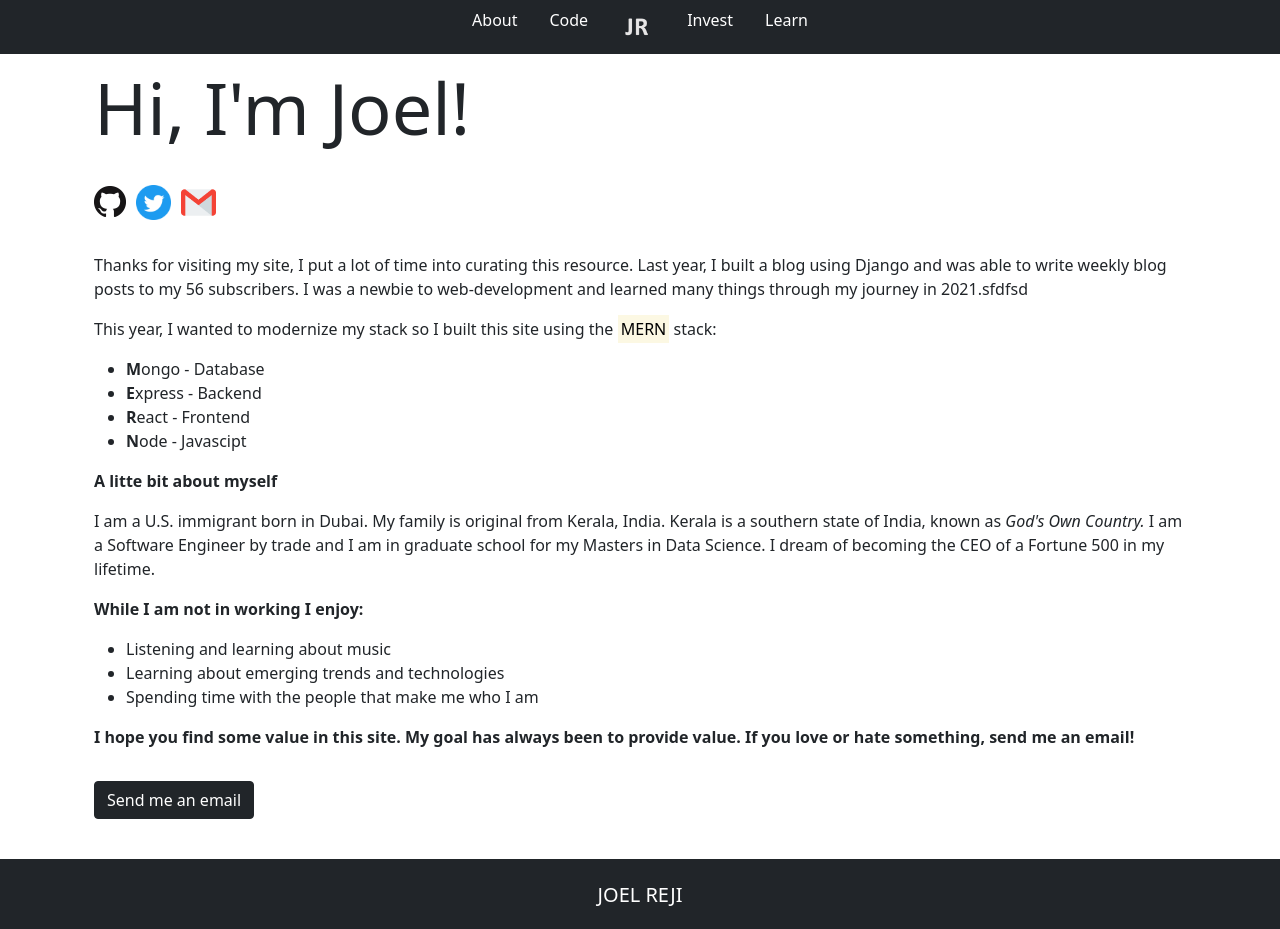
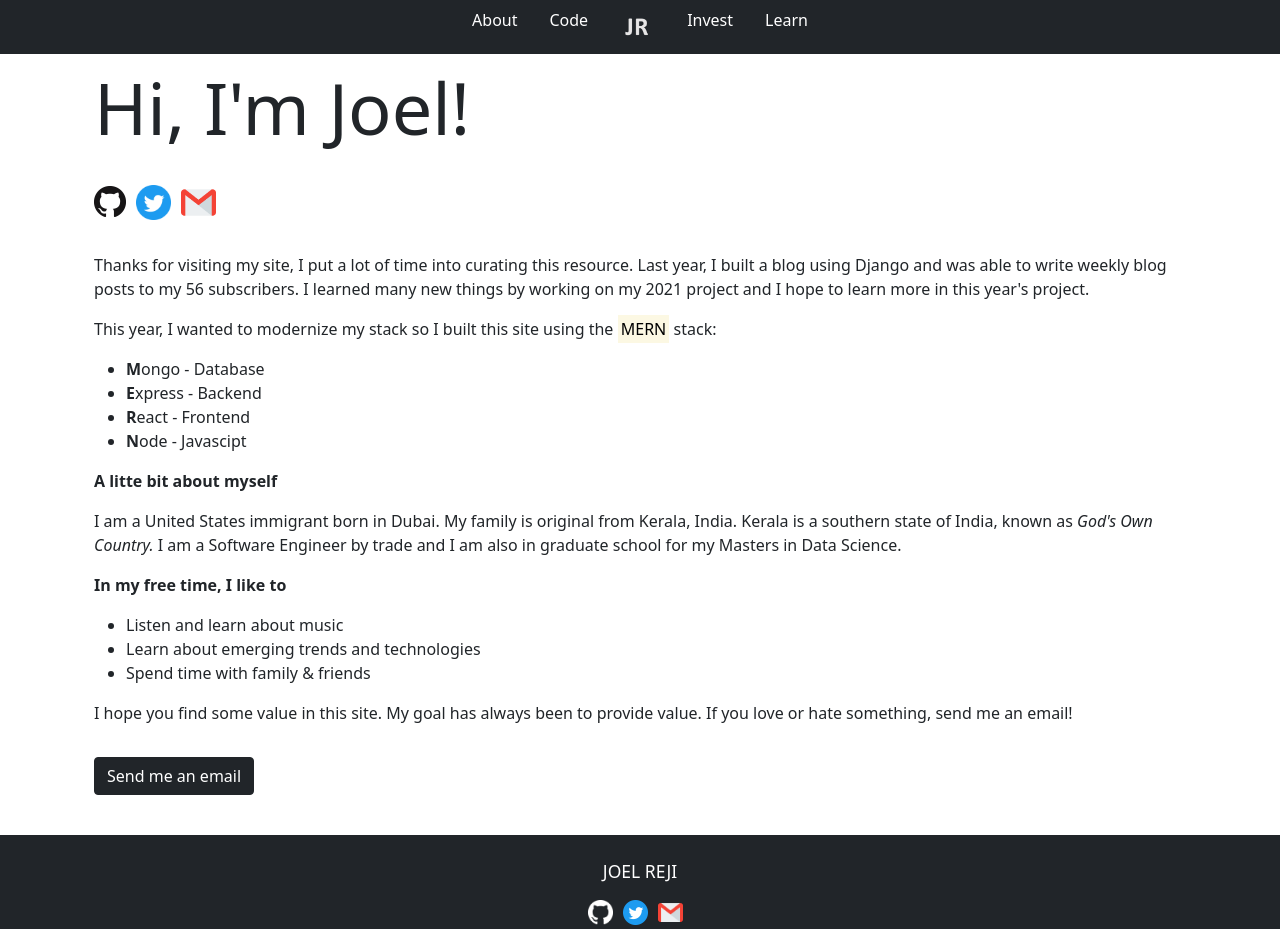
Before and after one commit to joelreji/mern-site, a React (Create React App) app in the folder frontend/: page /about in a window 1280 px wide. Shown: the top 929 px of the page. Built offline with nearby package versions, Linux system fonts and the light colour scheme.

Commit message:
Visual updates

```diff
--- a/frontend/src/App.js
+++ b/frontend/src/App.js
@@ -55,13 +55,13 @@ function App() {
 
       <footer class="page-footer bg-dark text-white font-small blue pt-4">
         <div class="container-fluid text-center">
-          <div class="row pb-3">
-            <h5 class="text-uppercase text-center">JOEL REJI</h5>
+          <div class="row pb-2">
+            <h5 class="text-uppercase text-center"><small>JOEL REJI</small></h5>
           </div>
-              <a class="social"href="https://github.com/joelreji"><img class="mr-2" src="./GitHub-Mark-Light-32px.png"></img></a>
-              <a class="social" href="https://twitter.com/Joel_Reji"><img src="./Twitter social icons - circle - blue.png" width="35" height="35"></img></a>
-              <a class="social"href="mailto: joelrejiblog@gmail.com"><img src="./gmail.png" width="35" height="35"></img></a><br />
-          <div class="footer-copyright text-center py-3">© 2022 Copyright</div>
+          <a class="social" href="https://github.com/joelreji"><img class="mr-2" src="./GitHub-Mark-Light-32px.png" width="25" height="25"></img></a>
+          <a class="social" href="https://twitter.com/Joel_Reji"><img src="./Twitter social icons - circle - blue.png" width="25" height="25"></img></a>
+          <a class="social" href="mailto: joelrejiblog@gmail.com"><img src="./gmail.png" width="25" height="25"></img></a><br />
+          <div class="text-center py-3"><small>© 2022 Copyright</small></div>
         </div>
       </footer>
     </div>
--- a/frontend/src/components/about.js
+++ b/frontend/src/components/about.js
@@ -4,15 +4,14 @@ function Homepage() {
     return (
         <div class="container">
             <div class="jumbotron pb-4 pt-5">
-                <h1 class="display-2 fw-normal mb-3">Hi, I'm Joel!<br/>
-                <a class="social" href="https://github.com/joelreji"><img class="mr-2" src="./GitHub-Mark-32px.png"></img></a>
-                <a class="social" href="https://twitter.com/Joel_Reji"><img src="./Twitter social icons - circle - blue.png" width="35" height="35"></img></a>
-                <a class="social" href="mailto: joelrejiblog@gmail.com"><img src="./gmail.png" width="35" height="35"></img></a><br />
+                <h1 class="display-2 fw-normal mb-3">Hi, I'm Joel!<br />
+                    <a class="social" href="https://github.com/joelreji"><img class="mr-2" src="./GitHub-Mark-32px.png"></img></a>
+                    <a class="social" href="https://twitter.com/Joel_Reji"><img src="./Twitter social icons - circle - blue.png" width="35" height="35"></img></a>
+                    <a class="social" href="mailto: joelrejiblog@gmail.com"><img src="./gmail.png" width="35" height="35"></img></a><br />
                 </h1>
                 <p>Thanks for visiting my site, I put a lot of time into curating this resource.
                 Last year, I built a blog using Django and was able to write weekly blog posts to my
-                56 subscribers. I was a newbie to web-development and learned many things through
-                my journey in 2021.sfdfsd
+                56 subscribers. I learned many new things by working on my 2021 project and I hope to learn more in this year's project.
                 </p>
                 <p>
                     This year, I wanted to modernize my stack so I built this site using the <mark>MERN</mark> stack:
@@ -24,18 +23,17 @@ function Homepage() {
                     <li><strong>N</strong>ode - Javascipt</li>
                 </ul>
                 <p><strong>A litte bit about myself</strong></p>
-                <p>I am a U.S. immigrant born in Dubai. My family is original from Kerala, India.
+                <p>I am a United States immigrant born in Dubai. My family is original from Kerala, India.
                     Kerala is a southern state of India, known as <em>God's Own Country. </em>
-                    I am a Software Engineer by trade and I am in graduate school for my Masters in Data Science.
-                    I dream of becoming the CEO of a Fortune 500 in my lifetime.
+                    I am a Software Engineer by trade and I am also in graduate school for my Masters in Data Science.
                 </p>
-                <p><strong>While I am not in working I enjoy:</strong></p>
+                <p><strong>In my free time, I like to</strong></p>
                 <ul>
-                    <li>Listening and learning about music</li>
-                    <li>Learning about emerging trends and technologies</li>
-                    <li>Spending time with the people that make me who I am</li>
+                    <li>Listen and learn about music</li>
+                    <li>Learn about emerging trends and technologies</li>
+                    <li>Spend time with family & friends</li>
                 </ul>
-                <p><strong>I hope you find some value in this site. My goal has always been to provide value. If you love or hate something, send me an email!</strong></p>
+                <p>I hope you find some value in this site. My goal has always been to provide value. If you love or hate something, send me an email!</p>
                 <a class="btn btn-dark text-white mt-3 mb-3" href="mailto: joelrejiblog@gmail.com">Send me an email</a><br />
             </div>
         </div>
--- a/frontend/src/components/homepage.js
+++ b/frontend/src/components/homepage.js
@@ -12,23 +12,23 @@ function Homepage() {
             </div>
             <div class="container my-md-3 ps-md-3">
                 <div class="row">
-                    <div class="col-md-6 bg-dark me-md-3 pt-3 px-3 pt-md-5 px-md-5 text-center text-white overflow-hidden">
-                        <div class="my-5 py-3">
+                    <div class="col-md-6 bg-dark me-md-3 pt-3 px-3 pt-md-5 px-md-5  text-white text-center overflow-hidden">
+                        <div class="my-3 p-3">
                             <h2 class="display-5">Code.</h2>
                             <p class="lead">I enjoy solving problems with code. My favorite language is Python.</p>
-                            <a class="btn btn-outline-light" href={"/portfolio"}>Repository</a>
+                            <a class="btn btn-outline-dark" href={"/portfolio"}>Repository</a>
                         </div>
                     </div>
-                    <div class="col bg-secondary me-md-3 pt-3 px-3 pt-md-5 px-md-5 text-center text-white overflow-hidden">
-                        <div class="my-5 p-3">
+                    <div class="col bg-secondary me-md-3 pt-3 px-3 pt-md-5 px-md-5  text-center text-white overflow-hidden">
+                        <div class="my-3 py-3">
                             <h2 class="display-5">Invest.</h2>
                             <p class="lead">I enjoy investing in the future. I believe in financial freedom.</p>
                             <a class="btn btn-outline-light" href={"/investments"}>Portfolio</a>
                         </div>
                     </div>
                 </div>
-            </div>
-            <div class="container my-md-3 ps-md-3">
+                </div>
+            <div class="container my-md-3 ps-md-3 pb-3">
                 <div class="row">
                     <div class="col-md-6 bg-light me-md-3 pt-3 px-3 pt-md-5 px-md-5  text-center overflow-hidden">
                         <div class="my-3 p-3">
--- a/frontend/src/components/investments-list.js
+++ b/frontend/src/components/investments-list.js
@@ -77,7 +77,13 @@ const InvestmentsList = props => {
                 </blockquote>
             </div>
             <div className="donut pb-5 d-flex justify-content-center">
-            <Chart options={options} series={series} type="donut" width="380" />
+                <Chart options={options} series={series} type="donut" width="380" />
+            </div>
+            <div className="alert alert-primary mb-5" role="alert">
+                <h4 class="alert-heading">👋</h4>
+                <p>Above, you can see my overall allocation strategy. Below, you can learn which specific assets make up the asset class.</p>
+                <hr></hr>
+                <p class="mb-0"><small>This resource represents my allocation strategy. This is not financial advice.</small></p>
             </div>
             <div className="row pb-1 px-2">
                 <div className="input-group">
--- a/frontend/src/components/projects-list.js
+++ b/frontend/src/components/projects-list.js
@@ -27,19 +27,19 @@ const ProjectsList = props => {
                     <footer class="blockquote-footer"><cite title="Source Title">Steve Jobs</cite></footer>
                 </blockquote>
             </div>
-            <div class="container my-md-3 ps-md-3 px-2">
+            <div class="container my-md-3 ps-md-3 pb-3">
                 <div class="row">
                     {projects.map((project) => {
                         return (
-                            <div class="col-md-5 bg-dark me-md-3 pt-3 px-3  px-md-5 mb-3 text-center text-white overflow-hidden">
+                            <div class="col-md-5 bg-dark me-md-3 pt-3 px-3 px-md-5 mb-3 text-center text-white overflow-hidden">
                                 <div class="my-5 py-3">
-                                    <h2 class="display-5">{project.title}</h2>
+                                    <h2 class="display-6">{project.title}</h2>
                                     <p class="lead">{project.description}</p>
                                     {project.language.map(lang =>
                                             <img height="50" src={lang} />
                                         )}
                                         <br></br>
-                                    <a class="btn btn-outline-light mt-3" href={`${project.link}`}>Repository</a>
+                                    <a class="btn btn-outline-light mt-4" href={`${project.link}`}>Repository</a>
                                 </div>
                             </div>
                         );
```
